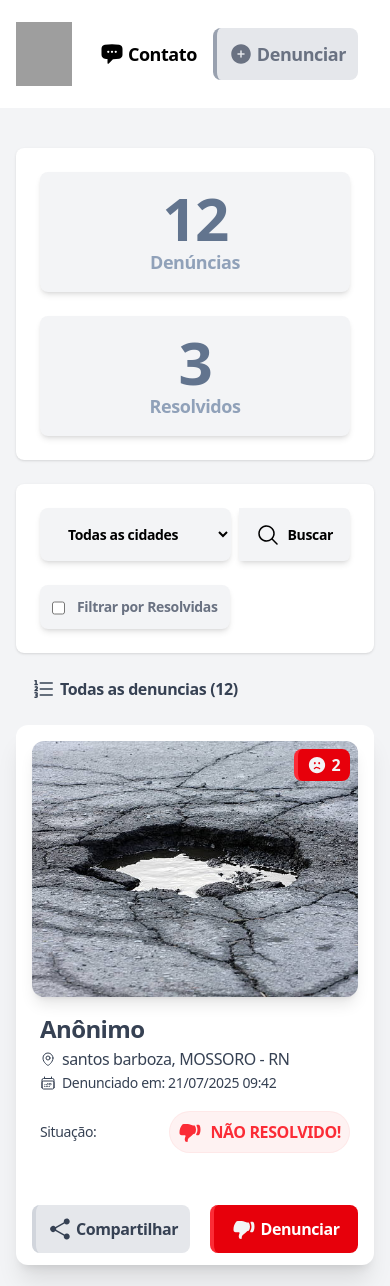
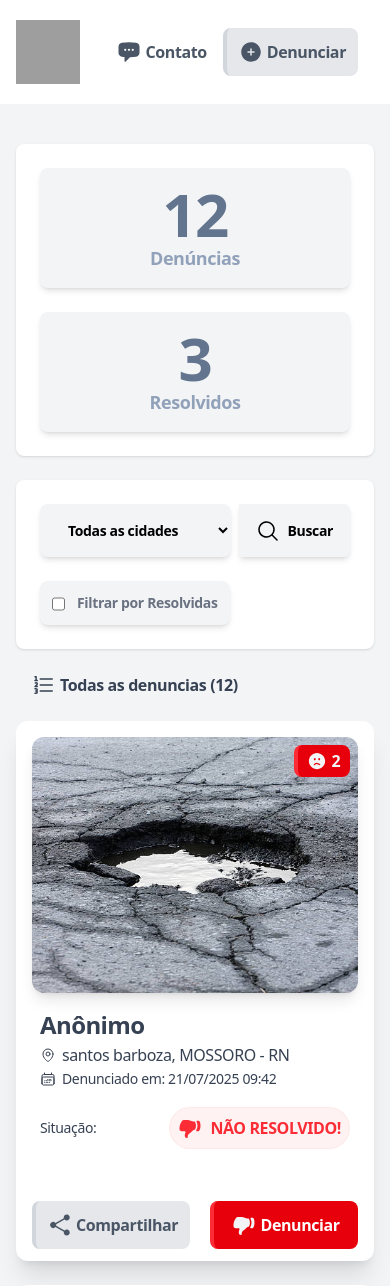
Before and after one commit to Nilsonbarbozza/app.buracoDaPrefeita, a Django app: page /home/ in a window 390 px wide. Shown: the top 1286 px of the page. Run offline with Django 5.2, Linux system fonts and the light colour scheme; data comes from the database, SQL or seed files in the repository; grey boxes are pictures that could not be loaded.

Commit message:
FIX:Slider/carrosel-button/style

```diff
--- a/app/templates/paghome.html
+++ b/app/templates/paghome.html
@@ -20,17 +20,17 @@
         <span class="text-black text-4xl font-semibold"></span>
       </a>
       <div class="flex flex-row sm:flex-row sm:gap-2.5 gap-1 justify-between px-4 py-3">
-        <a href="{% url 'enviar_denuncia' %}" class="text-blue-gray-900 text-lg ">
+        <a href="{% url 'enviar_denuncia' %}" class="text-gray-600 text-base ">
           <button type="button" class="flex justify-center gap-1 items-center w-full sm:w-auto font-bold font-raleway subpixel-antialiased tracking-tight bg-white-100  p-3 rounded-lg transition duration-300 ease-in-out hover:bg-white-100  transform hover:scale-105">
-            <svg xmlns="http://www.w3.org/2000/svg" viewBox="0 0 24 24" fill="currentColor" class="h-6 w-6 text-blue-gray-900">
+            <svg xmlns="http://www.w3.org/2000/svg" viewBox="0 0 24 24" fill="currentColor" class="h-6 w-6 text-gray-600">
               <path fill-rule="evenodd" d="M12 2.25c-2.429 0-4.817.178-7.152.521C2.87 3.061 1.5 4.795 1.5 6.741v6.018c0 1.946 1.37 3.68 3.348 3.97.877.129 1.761.234 2.652.316V21a.75.75 0 0 0 1.28.53l4.184-4.183a.39.39 0 0 1 .266-.112c2.006-.05 3.982-.22 5.922-.506 1.978-.29 3.348-2.023 3.348-3.97V6.741c0-1.947-1.37-3.68-3.348-3.97A49.145 49.145 0 0 0 12 2.25ZM8.25 8.625a1.125 1.125 0 1 0 0 2.25 1.125 1.125 0 0 0 0-2.25Zm2.625 1.125a1.125 1.125 0 1 1 2.25 0 1.125 1.125 0 0 1-2.25 0Zm4.875-1.125a1.125 1.125 0 1 0 0 2.25 1.125 1.125 0 0 0 0-2.25Z" clip-rule="evenodd" />
             </svg>
             Contato
           </button>
         </a>
-        <a href="{% url 'enviar_denuncia' %}" class="text-gray-500 text-lg">
-          <button type="button" class="flex justify-center gap-1 items-center w-full sm:w-auto font-bold font-raleway subpixel-antialiased tracking-tight bg-gray-200 border-l-4 border-gray-400 text-blue-gray-900 p-3 rounded-lg transition duration-300 ease-in-out hover:bg-gray-300 dark:hover:bg-gray-300 transform hover:scale-105">
-            <svg xmlns="http://www.w3.org/2000/svg" viewBox="0 0 24 24" fill="currentColor" class="h-6 w-6 text-gray-500">
+        <a href="{% url 'enviar_denuncia' %}" class="text-gray-600 text-base">
+          <button type="button" class="flex justify-center gap-1 items-center w-full sm:w-auto font-bold font-raleway subpixel-antialiased tracking-tight bg-gray-200 border-l-4 border-gray-300 text-blue-gray-900 p-3 rounded-lg transition duration-300 ease-in-out hover:bg-gray-300 dark:hover:bg-gray-300 transform hover:scale-105">
+            <svg xmlns="http://www.w3.org/2000/svg" viewBox="0 0 24 24" fill="currentColor" class="h-6 w-6 text-gray-600">
               <path fill-rule="evenodd" d="M12 2.25c-5.385 0-9.75 4.365-9.75 9.75s4.365 9.75 9.75 9.75 9.75-4.365 9.75-9.75S17.385 2.25 12 2.25ZM12.75 9a.75.75 0 0 0-1.5 0v2.25H9a.75.75 0 0 0 0 1.5h2.25V15a.75.75 0 0 0 1.5 0v-2.25H15a.75.75 0 0 0 0-1.5h-2.25V9Z" clip-rule="evenodd" />
             </svg>
             Denunciar
@@ -257,8 +257,8 @@
     </div>
 
     <div class="flex flex-row justify-center">
-      <button onclick="fecharModalCompartilhar()" class="flex flex-row justify-between mt-4 px-4 py-2 font-bold font-raleway subpixel-antialiased tracking-tight bg-gray-300 border-l-4 border-gray-500 text-blue-gray-900 p-3 rounded-lg transition duration-300 ease-in-out ">
-        <svg xmlns="http://www.w3.org/2000/svg" viewBox="0 0 24 24" fill="currentColor" class="size-6 text-blue-gray-900">
+      <button onclick="fecharModalCompartilhar()" class="flex flex-row justify-between mt-4 px-4 py-2 font-bold font-raleway subpixel-antialiased tracking-tight bg-gray-200 border-l-4 border-gray-300 text-gray-600 p-3 rounded-lg transition duration-300 ease-in-out hover:bg-gray-300 dark:hover:bg-gray-300 transform hover:scale-105">
+        <svg xmlns="http://www.w3.org/2000/svg" viewBox="0 0 24 24" fill="currentColor" class="size-6 text-gray-600">
           <path fill-rule="evenodd" d="M5.47 5.47a.75.75 0 0 1 1.06 0L12 10.94l5.47-5.47a.75.75 0 1 1 1.06 1.06L13.06 12l5.47 5.47a.75.75 0 1 1-1.06 1.06L12 13.06l-5.47 5.47a.75.75 0 0 1-1.06-1.06L10.94 12 5.47 6.53a.75.75 0 0 1 0-1.06Z" clip-rule="evenodd" />
         </svg>
         Fechar
@@ -283,8 +283,24 @@
 
   observer.observe(loader);
 
+  function iniciarSlider() {
+    document.querySelectorAll('.anuncio-slider').forEach(slider => {
+      const slides = slider.querySelectorAll('.slide');
+      let currentSlide = 0;
+
+      // Evita duplicar timers
+      if (slider.dataset.active) return;
+      slider.dataset.active = true;
+
+      setInterval(() => {
+        slides[currentSlide].style.opacity = 0;
+        currentSlide = (currentSlide + 1) % slides.length;
+        slides[currentSlide].style.opacity = 1;
+      }, 4000);
+    });
+  }
+
   function loadMore() {
-      // Pega os parâmetros da URL atual (ex: cidade=MOSSORO)
     const currentParams = new URLSearchParams(window.location.search);
     currentParams.set("page", page);
 
@@ -296,12 +312,20 @@
       if (data.html.trim()) {
         container.insertAdjacentHTML("beforeend", data.html);
         page++;
+
+        // Inicializa slider dos novos cards
+        iniciarSlider();
       } else {
         loader.innerHTML = "<p class='text-gray-400 text-sm'>Todas as denúncias foram carregadas.</p>";
         observer.disconnect();
       }
     });
   }
+
+  // Inicia sliders já presentes no primeiro carregamento
+  document.addEventListener("DOMContentLoaded", () => {
+    iniciarSlider();
+  });
 </script>
 
 
@@ -421,5 +445,27 @@
       }
     </script>
 
+    <!--Script CarroselAd-->
+    <script>
+      function iniciarSlidesAnuncios() {
+        document.querySelectorAll('.anuncio-slide').forEach(slide => {
+          let current = 0;
+          const anuncios = slide.querySelectorAll('.anuncio-item');
+          anuncios.forEach((el, i) => {
+            el.style.display = i === 0 ? 'block' : 'none';
+          });
+
+          setInterval(() => {
+            anuncios[current].style.display = 'none';
+            current = (current + 1) % anuncios.length;
+            anuncios[current].style.display = 'block';
+          }, 4000);
+        });
+      }
+
+      // Executa na primeira carga
+      document.addEventListener('DOMContentLoaded', iniciarSlidesAnuncios);
+    </script>
+
 </body>
 </html>
--- a/app/templates/partials/_card_denuncia.html
+++ b/app/templates/partials/_card_denuncia.html
@@ -73,7 +73,7 @@
                 <!-- Botões -->
                 {% if denuncia.situacao == 'NAO_RESOLVIDO' %}
                 <div class="flex flex-row mt-6 sm:flex-row sm:gap-1 gap-5 justify-between px-4 py-3">
-                  <button onclick="abrirModalCompartilhar()" type="button" class="flex justify-center gap-1 items-center w-full sm:w-auto font-bold font-raleway subpixel-antialiased tracking-tight bg-gray-200 border-l-4 border-gray-300 text-blue-gray-900 p-3 rounded-lg transition duration-300 ease-in-out hover:bg-gray-300 dark:hover:bg-gray-300 transform hover:scale-105">
+                  <button onclick="abrirModalCompartilhar()" type="button" class="flex justify-center gap-1 items-center w-full sm:w-auto font-bold font-raleway subpixel-antialiased tracking-tight bg-gray-200 border-l-4 border-gray-300 text-gray-600 p-3 rounded-lg transition duration-300 ease-in-out hover:bg-gray-300 dark:hover:bg-gray-300 transform hover:scale-105">
                     <svg class="h-6 w-6 text-blue-gray-900" fill="currentColor" viewBox="0 0 24 24"><path d="M15.75 4.5a3 3 0 1 1 .825 2.066l-8.421 4.679a3.002 3.002 0 0 1 0 1.51l8.421 4.679a3 3 0 1 1-.729 1.31l-8.421-4.678a3 3 0 1 1 0-4.132l8.421-4.679a3 3 0 0 1-.096-.755Z" /></svg>
                     Compartilhar
                   </button>
@@ -102,17 +102,27 @@
             {% if forloop.counter|divisibleby:5 %}
               <!-- Card de Anúncio -->
               <div class="relative flex w-full max-w-[26rem] min-w-[22rem] flex-col rounded-xl bg-gray-100 text-gray-700 shadow-lg">
-                <div class="relative mx-4 mt-4 overflow-hidden rounded-xl">
-                <a target="_blank" href="https://www.amazon.com.br/?_encoding=UTF8&camp=1789&creative=9325&linkCode=ur2&tag=livelo-20&ascsubtag=1861aceae1c243f489a536817d72f41d">
-                  <div class="h-[16rem] w-full flex items-center justify-center bg-gradient-to-br from-gray-100 via-gray-200 to-gray-300">
-                    <img class=" h-[16rem] w-full object-overflow" src="https://mir-s3-cdn-cf.behance.net/projects/404/513919176872609.Y3JvcCwxNjUxLDEyOTIsMzE4LDA.png"></img>
+                <div class="relative mx-4 mt-4 overflow-hidden rounded-xl h-[16rem]">
+                  <div class="anuncio-slider h-full w-full relative">
+                    <!-- Anúncio 1 -->
+                    <a target="_blank" href="https://www.amazon.com.br/?_encoding=UTF8&camp=1789&creative=9325&linkCode=ur2&tag=livelo-20&ascsubtag=1861aceae1c243f489a536817d72f41d" class="slide absolute top-0 left-0 w-full h-full transition-opacity duration-1000 opacity-100">
+                      <div class="h-full w-full flex items-center justify-center bg-gradient-to-br from-gray-100 via-gray-200 to-gray-300">
+                        <img class="h-full w-full object-cover" src="https://mir-s3-cdn-cf.behance.net/projects/404/513919176872609.Y3JvcCwxNjUxLDEyOTIsMzE4LDA.png" alt="Amazon Prime">
+                      </div>
+                    </a>
+                    <!-- Anúncio 2 -->
+                    <a target="_blank" href="https://www.magazinevoce.com.br/magazinedigitaltech/" class="slide absolute top-0 left-0 w-full h-full transition-opacity duration-1000 opacity-0">
+                      <div class="h-full w-full flex items-center justify-center bg-gradient-to-br from-gray-100 via-gray-200 to-gray-300">
+                        <img class="h-full w-full object-cover" src="https://http2.mlstatic.com/D_NQ_NP_2X_607949-MLB50398373411_062022-F.webp" alt="Magazine Luiza">
+                      </div>
+                    </a>
+                    <!-- Anúncio 3 -->
+                    <a target="_blank" href="https://shope.ee/9pJ6UkfJ4K" class="slide absolute top-0 left-0 w-full h-full transition-opacity duration-1000 opacity-0">
+                      <div class="h-full w-full flex items-center justify-center bg-gradient-to-br from-gray-100 via-gray-200 to-gray-300">
+                        <img class="h-full w-full object-cover" src="https://img.freepik.com/vetores-premium/banner-de-pagina-de-destino-da-promocao-de-venda-da-loja-online-com-ilustracao-do-design-da-loja_100456-11041.jpg" alt="Shopee Promo">
+                      </div>
+                    </a>
                   </div>
-                </a>
-                </div>
-                <div class="flex justify-end px-4 pb-4">
-                  <button onclick="this.closest('div').remove()" class="text-xs text-gray-400 hover:text-gray-600 transition">
-                    Fechar anúncio ✕
-                  </button>
                 </div>
               </div>
             {% endif %}
```
Lines whose indentation alone changed are shown as unchanged.
